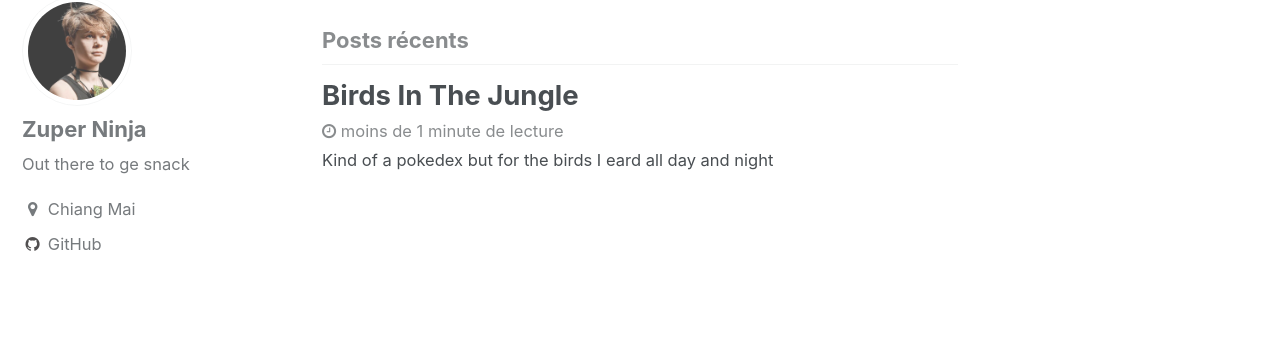
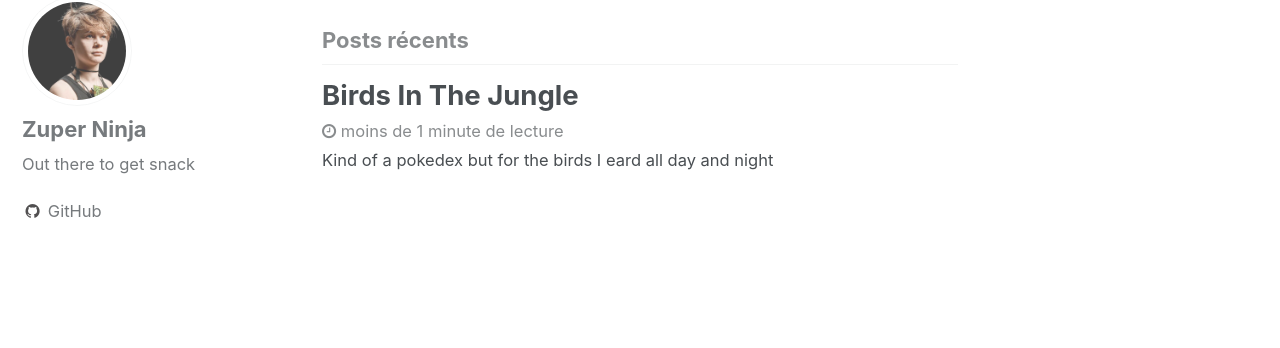
Before and after one commit to zuperninja/zuperninja.github.io, a Jekyll site: the page built from index.html, in a window 1280 px wide. Shown: the part 148-496 px from the top of the page. Built offline with Jekyll 4.4.1, drawn with Linux system fonts in a browser that asks for light colours; the list of posts is cut into pages by our own code.

Commit message:
Update _config.yml

```diff
--- a/_config.yml
+++ b/_config.yml
@@ -11,7 +11,7 @@ minimal_mistakes_skin    : "default" # "air", "contrast", "dark", "dirt", "mint"
 locale                   : "fr-BE"
 title                    : "Zuper Ninja" # titre du site qui s'affice sur l'onglet et en haut à gauche de la page
 title_separator          : "-"
-name                     : "Repère du Zuper Ninja" # je sais pas encore
+name                     : "Repère du Zuper Ninja" # footer
 description              : "Out there to get snack" # description apparait dans moteur de recherche et metadonnées
 url                      : # the base hostname & protocol for your site e.g. "https://mmistakes.github.io"
 baseurl                  : # the subpath of your site, e.g. "/blog"
@@ -85,8 +85,8 @@ analytics:
 author:
   name             : "Zuper Ninja"
   avatar           : "/assets/images/bio-photo.jpg" # chemin de l'image profil sidebar e.g. "/assets/images/bio-photo.jpg"
-  bio              : "Out there to ge snack"
-  location         : "Chiang Mai"
+  bio              : "Out there to get snack"
+  location         :
   email            :
   uri              :
   bitbucket        :
```
